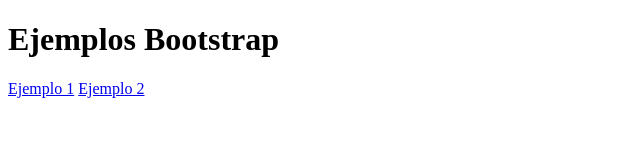
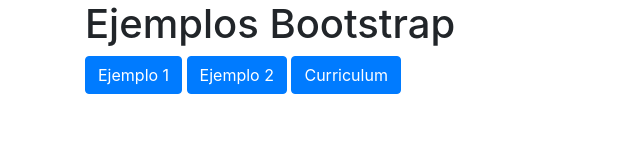
Before and after one commit to FernandoVeliz/archivos-frontend, a plain HTML site: page bootstrap1/index.html in a window 1280 px wide. Shown: the whole page, without its empty margins (0-640 px from the left). Drawn offline with nearby package versions, Linux system fonts and the light colour scheme.

Commit message:
Prácticas con bootstrap

```diff
--- a/bootstrap1/index.html
+++ b/bootstrap1/index.html
@@ -3,11 +3,30 @@
 <head>
     <meta charset="UTF-8">
     <meta name="viewport" content="width=device-width, initial-scale=1.0">
+    <link rel="stylesheet" href="https://stackpath.bootstrapcdn.com/bootstrap/4.4.1/css/bootstrap.min.css" integrity="sha384-Vkoo8x4CGsO3+Hhxv8T/Q5PaXtkKtu6ug5TOeNV6gBiFeWPGFN9MuhOf23Q9Ifjh" crossorigin="anonymous">
+    <link rel="stylesheet" href="https://stackpath.bootstrapcdn.com/font-awesome/4.7.0/css/font-awesome.min.css">
     <title>Ejemplos Bootstrap</title>
 </head>
 <body>
-    <h1>Ejemplos Bootstrap</h1>
-    <a href="b1.html">Ejemplo 1</a>
-    <a href="b2.html">Ejemplo 2</a>
+    <div class="container">
+        <div class="row">
+            <div class="col-md-12">
+                <h1>Ejemplos Bootstrap</h1>
+                <a class="btn btn-primary" href="b1.html">
+                    <i class="far fa-angry"></i>
+                        Ejemplo 1
+                </a>
+                <a class="btn btn-primary" href="b2.html">Ejemplo 2</a>
+                <a class="btn btn-primary" href="curriculum/index.html">Curriculum</a>
+            </div>
+        </div>
+    </div>
+
+
+    <!--Scripts de Bootstrap-->
+<script src="https://code.jquery.com/jquery-3.4.1.slim.min.js" integrity="sha384-J6qa4849blE2+poT4WnyKhv5vZF5SrPo0iEjwBvKU7imGFAV0wwj1yYfoRSJoZ+n" crossorigin="anonymous"></script>
+<script src="https://cdn.jsdelivr.net/npm/popper.js@1.16.0/dist/umd/popper.min.js" integrity="sha384-Q6E9RHvbIyZFJoft+2mJbHaEWldlvI9IOYy5n3zV9zzTtmI3UksdQRVvoxMfooAo" crossorigin="anonymous"></script>
+<script src="https://stackpath.bootstrapcdn.com/bootstrap/4.4.1/js/bootstrap.min.js" integrity="sha384-wfSDF2E50Y2D1uUdj0O3uMBJnjuUD4Ih7YwaYd1iqfktj0Uod8GCExl3Og8ifwB6" crossorigin="anonymous"></script>
+
 </body>
 </html>
```
Also changed, not shown: index.html (+0 -1 lines).
